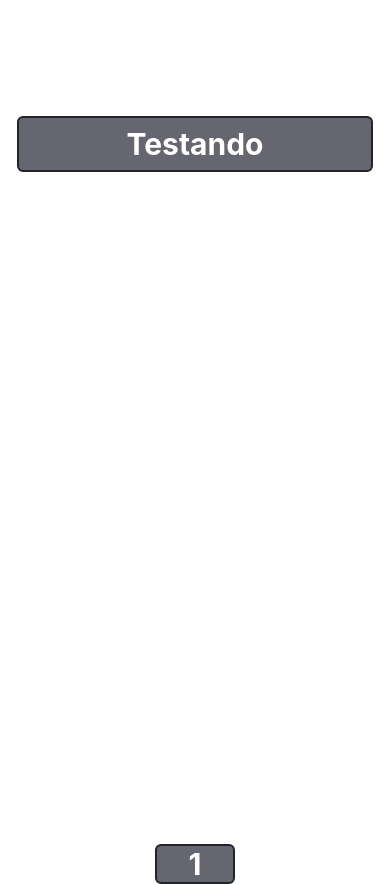
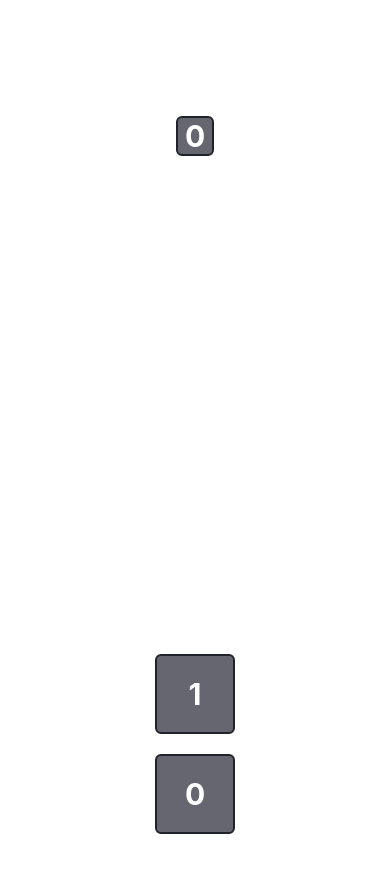
Before and after one commit to lucasafonsobastos/calculadora-react-native, a React Native app in the folder calculadora/: screen / in a window 390 px wide. After the commit the page ends 844 px from the top, so only its background shows below. Built offline with nearby package versions, Linux system fonts and the light colour scheme.

Commit message:
atualizando

```diff
--- a/calculadora/App.js
+++ b/calculadora/App.js
@@ -1,19 +1,29 @@
 import { StatusBar } from 'expo-status-bar';
 import { StyleSheet, Text, View } from 'react-native';
+
+import { useState } from 'react';
 
 import Input from './src/components/Input';
 import Buton from './src/components/Button';
 
 export default function App() {
+
+  const [numero, setNum] = useState('0');
+
+  const handlePress = (num) => {
+    console.log('Botão pressionado!');
+    setNum(numero+num);
+  };
+
   return (
     <View style={styles.container}>
-      <Input />
-      <Buton title="1" />
+      <Input value={numero}/>
+      <Buton title="1" onPress={() => handlePress('1')} />
+      <Buton title="0" onPress={() => handlePress('0')} />
       <StatusBar style="auto" />
     </View>
   );
 }
-
 const styles = StyleSheet.create({
   container: {
     flex: 1,
--- a/calculadora/package.json
+++ b/calculadora/package.json
@@ -12,6 +12,7 @@
     "@expo/webpack-config": "^18.1.0",
     "expo": "48.0.17",
     "expo-status-bar": "~1.4.4",
+    "force": "^0.0.3",
     "react": "18.2.0",
     "react-dom": "^18.2.0",
     "react-native": "0.71.8",
--- a/calculadora/src/components/Button.js
+++ b/calculadora/src/components/Button.js
@@ -3,15 +3,18 @@ import { TouchableOpacity, Text, StyleSheet } from 'react-native';
 
 const styles = StyleSheet.create({
     container: {
-      flex: 0,
-    },
-    text: {
         width: 80,
-        heigth: 80,
+        height: 80,
+        margin: 10,
         borderWidth: 2,
         borderColor: '#20232a',
         borderRadius: 6,
         backgroundColor: '#0019',
+        alignItems: 'center',
+        justifyContent: 'center',
+    },
+    text: {
+
         color: '#FFF',
         textAlign: 'center',
         fontSize: 30,
--- a/calculadora/src/components/Input.js
+++ b/calculadora/src/components/Input.js
@@ -8,8 +8,6 @@ const styles = StyleSheet.create({
     },
     text: {
         marginTop: 16,
-        paddingVertical: 8,
-        padding: 100,
         borderWidth: 2,
         borderColor: '#20232a',
         borderRadius: 6,
@@ -21,10 +19,10 @@ const styles = StyleSheet.create({
     }
 });
 
-const Input = ()=> {
+const Input = ({value})=> {
     return (
         <View style={styles.container} >
-            <Text style={styles.text} > Testando </Text>
+            <Text style={styles.text} > {value} </Text>
         </View>
     )
 }
```
Also changed, not shown: 1 other file (tests, documents, lock files or other folders).
